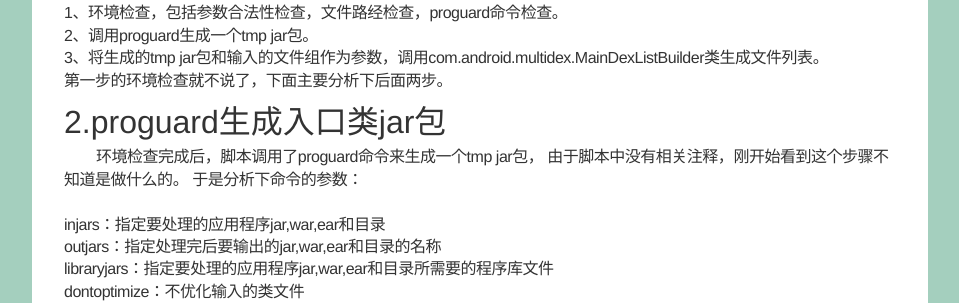
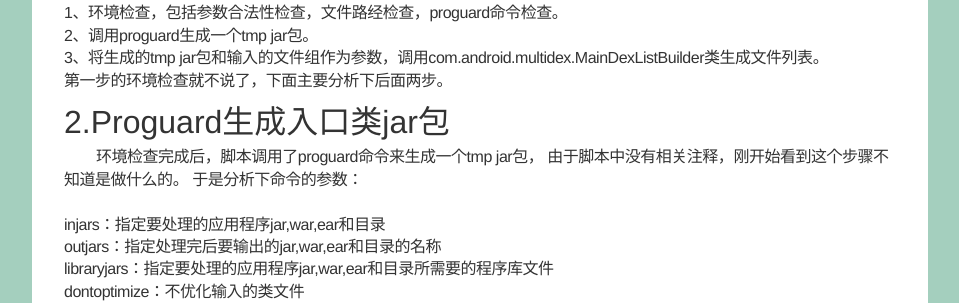
Before and after one commit to coolpers/coolpers.github.io, a Jekyll site: the page built from _posts/2015-04-23-mainDexClasses脚本分析.md, in a window 1280 px wide and 900 px high. Shown: the part 444-747 px from the top of the window, without its empty margins (160-1119 px from the left). Built offline with Jekyll 4.4.1, drawn with Linux system fonts in a browser that asks for light colours.

```diff
--- a/_posts/2015-04-23-mainDexClasses脚本分析.md
+++ b/_posts/2015-04-23-mainDexClasses脚本分析.md
@@ -19,7 +19,7 @@ tags: MultiDex mainDexClasses
 第一步的环境检查就不说了，下面主要分析下后面两步。
 </p>
 
-# 2.proguard生成入口类jar包 #
+# 2.Proguard生成入口类jar包 #
 <p style="text-indent:2em;">
 环境检查完成后，脚本调用了proguard命令来生成一个tmp jar包，
 由于脚本中没有相关注释，刚开始看到这个步骤不知道是做什么的。
@@ -140,6 +140,7 @@ pathString是我们指定的输入文件组，封装成一个Path类，该类会
 </code>
 </pre>
 最后将获取的classNames输出到文件。至此主dex所需的类列表生成了。
+
 # 4.遇到的问题 #
 1. proguard源码分析，源码中使用了大量的装饰和访问设计模式，阅读起来比较难懂。
 2. proguard injars中包含已经混淆过的jar包，处理时会报“Unknown verification type [*] in stack map frame”错误，解决方案参见http://sourceforge.net/p/proguard/bugs/420/。
```
